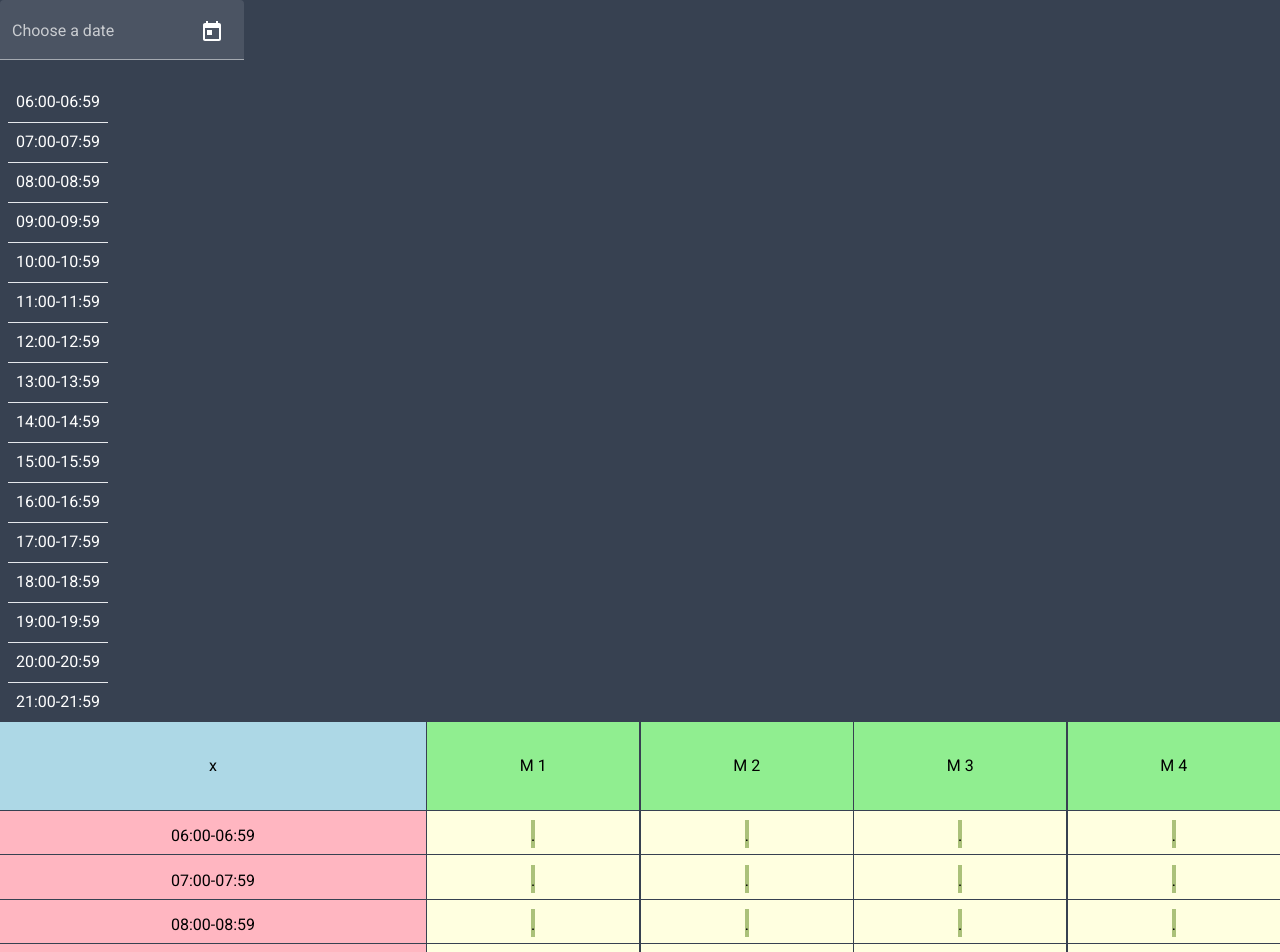
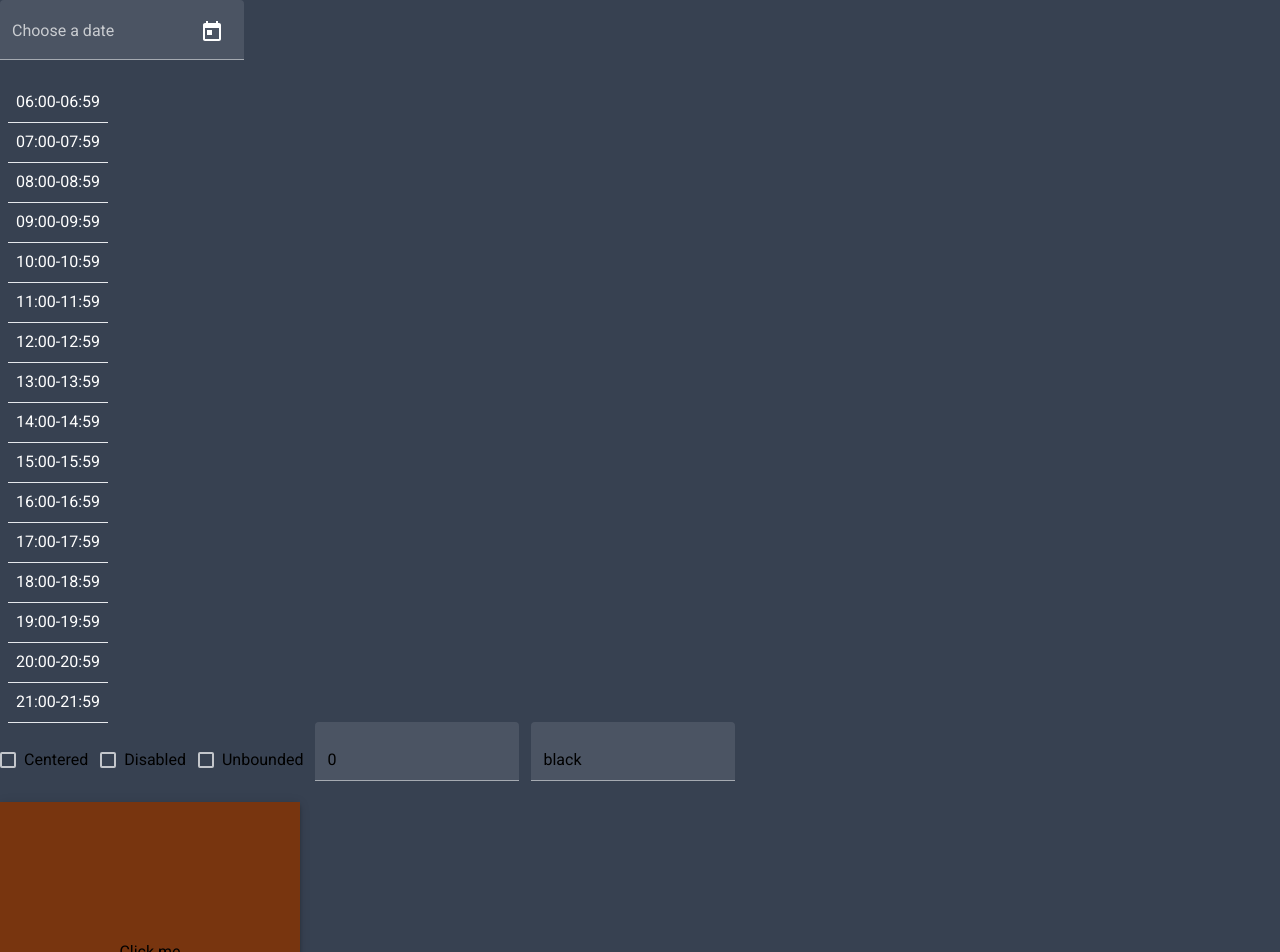
Before and after one commit to DonCorleone/laundry-reservation, an Angular app: page / in a window 1280 px wide. Shown: the top 952 px of the page. Built offline with nearby package versions, Linux system fonts and the light colour scheme.

Commit message:
running grid

```diff
--- a/src/app/app.component.html
+++ b/src/app/app.component.html
@@ -12,7 +12,7 @@
     [style.transform]="indicator.transform"
     [@indicatorState]="indicator.state"></div>
 
-
+<ng-container *ngIf="tiles$ | async as tiles">
   <mat-grid-list cols="6" rowHeight="fit" style="height: 100vh">
     <mat-grid-tile
       *ngFor="let tile of tiles; index as ix"
@@ -33,7 +33,7 @@
       </div-->
     </mat-grid-tile>
   </mat-grid-list>
-
+</ng-container>
 
   <mat-checkbox [(ngModel)]="centered" class="example-ripple-checkbox">Centered</mat-checkbox>
   <mat-checkbox [(ngModel)]="disabled" class="example-ripple-checkbox">Disabled</mat-checkbox>
--- a/src/app/app.component.ts
+++ b/src/app/app.component.ts
@@ -1,6 +1,7 @@
 import { Component } from '@angular/core';
 import { Indicator, IndicatorAnimations } from './indicator';
-import {DayService} from "./services/day.service";
+import {DayService, Tile} from "./services/day.service";
+import {Observable} from "rxjs";
 
 
 @Component({
@@ -12,7 +13,7 @@ import {DayService} from "./services/day.service";
 export class AppComponent {
   title = 'laundry';
 
-  tiles = this.dayService.tiles;
+  tiles$: Observable<Tile[]> = this.dayService.tiles$;
 
   centered = false;
   disabled = false;
--- a/src/app/services/day.service.ts
+++ b/src/app/services/day.service.ts
@@ -22,7 +22,7 @@ export class DayService implements OnDestroy {
   private subscription: Subscription;
 
   machines: machine[] = [];
-  tiles: Tile[] = [];
+  tiles$ = new Subject<Tile[]>();
 
   constructor(private dateSelectionService: DateSelectorService) {
     for (let i = 1; i <= 4; i++) {
@@ -36,8 +36,8 @@ export class DayService implements OnDestroy {
       (s) => {
         this.hours$.next(this.getHours(s));
 
-        this.tiles = [];
-        this.tiles.push({
+        const tiles = [];
+        tiles.push({
           text: 'x',
           cols: 2,
           rows: 2,
@@ -46,7 +46,7 @@ export class DayService implements OnDestroy {
           hour: null,
         });
         this.machines.forEach((m) => {
-          this.tiles.push({
+          tiles.push({
             text: m.name,
             cols: 1,
             rows: 2,
@@ -59,7 +59,7 @@ export class DayService implements OnDestroy {
         const hours = this.getHours(s);
 
         hours.forEach((h) => {
-          this.tiles.push({
+          tiles.push({
             text: h.begin.toTimeString(),
             cols: 2,
             rows: 1,
@@ -68,7 +68,7 @@ export class DayService implements OnDestroy {
             hour: h,
           });
           this.machines.forEach((m) => {
-            this.tiles.push({
+            tiles.push({
               text: 'x',
               cols: 1,
               rows: 1,
@@ -78,6 +78,7 @@ export class DayService implements OnDestroy {
             });
           });
         });
+        this.tiles$.next(tiles);
       }
     );
   }
```
